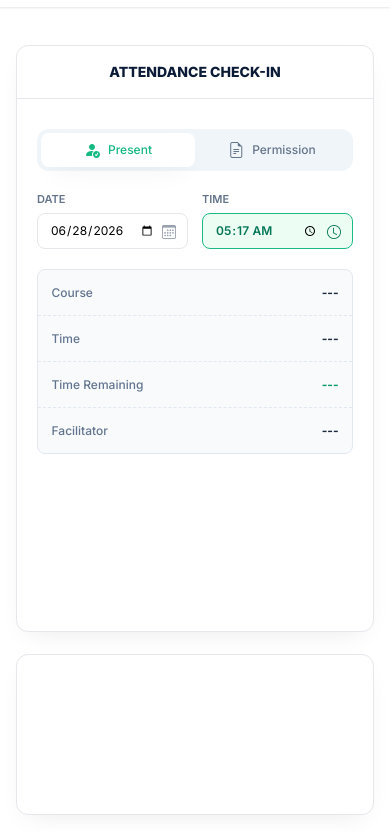
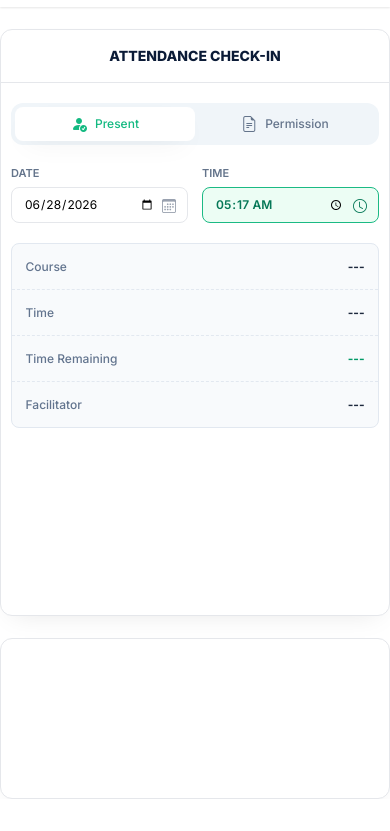
Before and after one commit to hengly9723-byte/Portal, a website: page src/check_in.html in a window 390 px wide. Shown: the part 53-884 px from the top of the page. After the commit the page ends 852 px from the top, so only its background shows below. Drawn offline with nearby package versions, Linux system fonts and the light colour scheme; a web font is replaced by a local one.

Commit message:
update message

```diff
--- a/src/check_in.html
+++ b/src/check_in.html
@@ -225,14 +225,14 @@
 
         <div class="flex-1 flex flex-col lg:mt-[50px] md:mt-[50px] mt-[60px]">
 
-            <main class="w-full h-full flex flex-col items-center p-4">
+            <main class="w-full h-full flex flex-col items-center lg:p-4 md:p-4 p-0">
                 <aside
                     class="w-full max-w-[452px] h-[587px] bg-white border-1 border-[#e5e7eb] rounded-xl mt-[22px] shadow-[0_10px_25px_-12px_rgba(0,0,0,0.1)]">
                     <div class="py-[16px] w-full flex justify-center border-b-1 border-[#e5e7eb]">
                         <h1 class="text-[14px] font-extrabold leading-[20px] text-[#0b1b37] font-inter">ATTENDANCE
                             CHECK-IN</h1>
                     </div>
-                    <div class="p-[20px] mt-[10px]">
+                    <div class="lg:p-[20px] md:p-[20px] p-[10px] mt-[10px]">
                         <div class="h-[42px] w-full bg-[#f0f5f9] rounded-xl grid grid-cols-2 p-[4px]">
                             <div
                                 class="cursor-pointer w-full h-full rounded-lg bg-white flex justify-center items-center gap-2 shadow-[0px_10px_28px_-12px_rgba(0,0,0,0.1)]">
```
Also changed, not shown: src/output.css.
